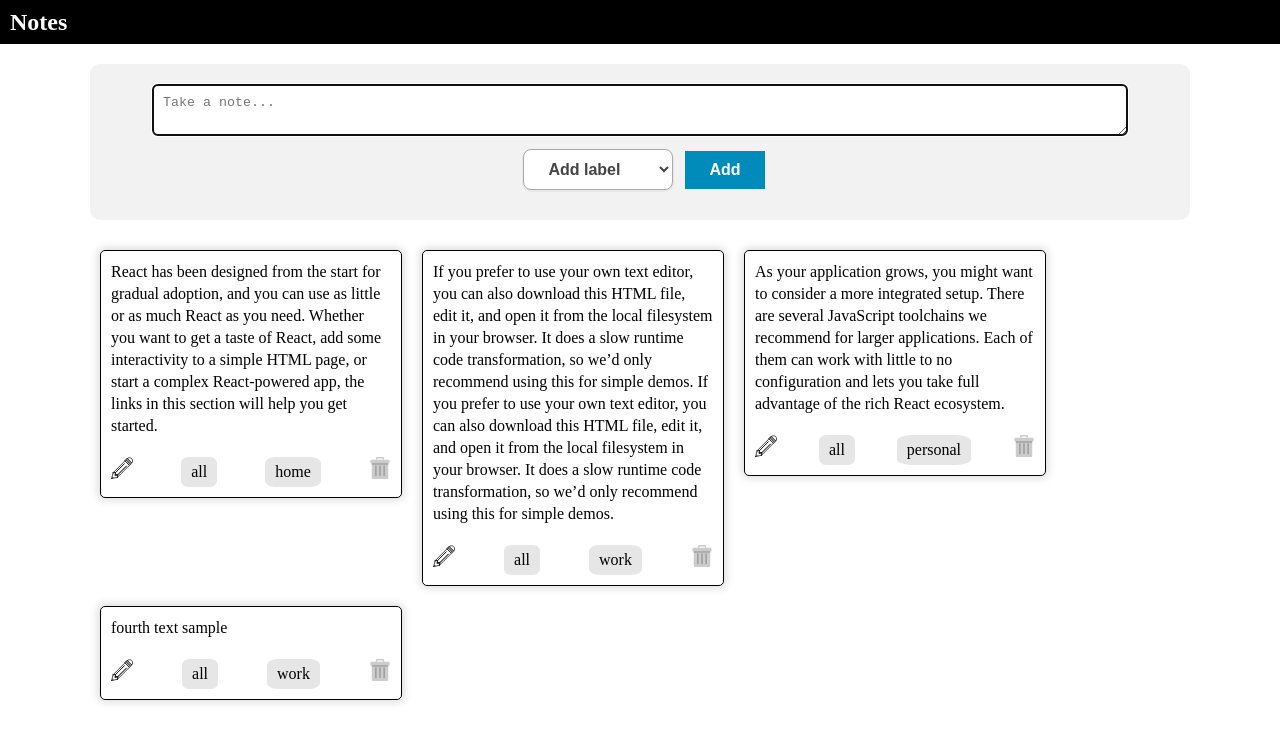
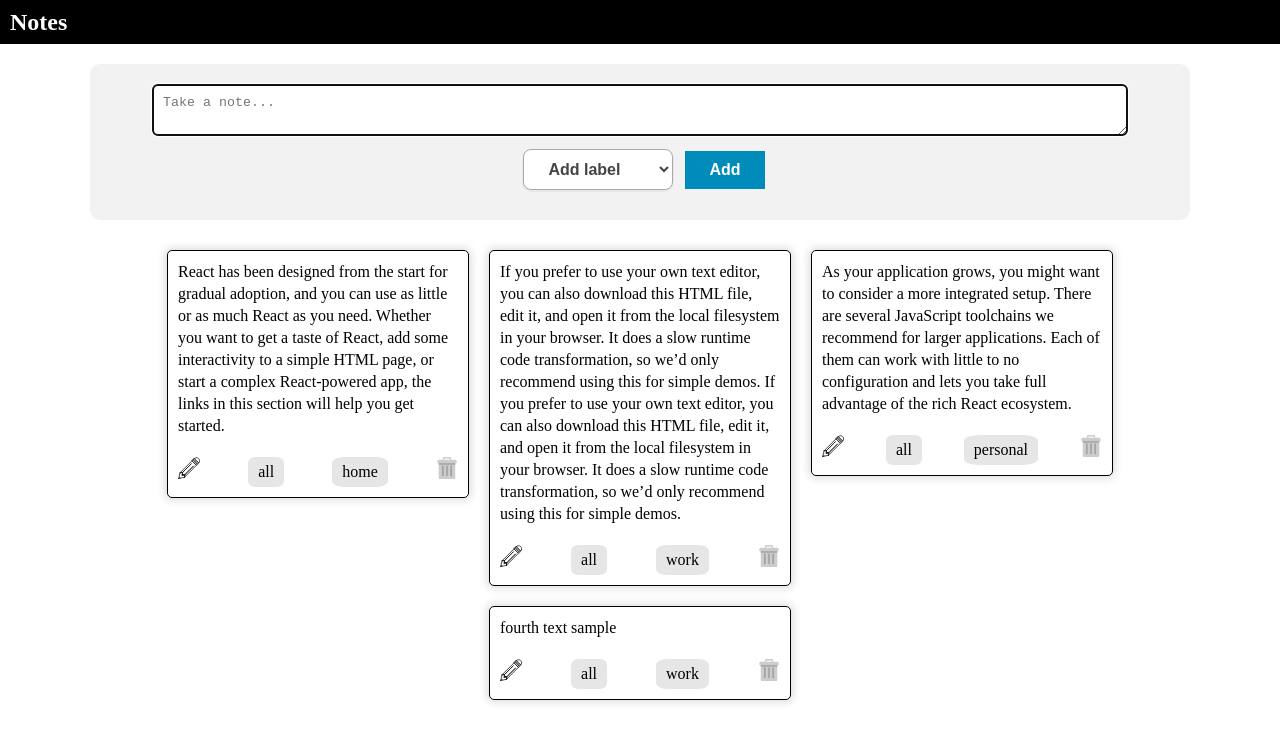
Before and after one commit to 1kvsn/note-wysa, a React (Create React App) app: page / in a window 1280 px wide. Shown: the top 742 px of the page. Built offline with nearby package versions, Linux system fonts and the light colour scheme.

Commit message:
Change rows of textArea and center the notes

```diff
--- a/src/App.scss
+++ b/src/App.scss
@@ -9,7 +9,6 @@ $primary-bg: #f2f2f2;
 // header styles
 
 .header {
-	// width: 100vw;
 	background-color: black;
 	padding: 10px;
 
@@ -72,7 +71,7 @@ $primary-bg: #f2f2f2;
 	display: flex;
 	flex-wrap: wrap;
 	// justify-items: left;
-	// justify-content: center;
+	justify-content: center;
 
 	.note {
 		width: 280px;
--- a/src/components/Notes.js
+++ b/src/components/Notes.js
@@ -80,7 +80,7 @@ const Notes = () => {
 					<textarea
 						autoFocus
 						onChange={e => setInputText(e.target.value)}
-						rows={inputText ? 4 : 2}
+						rows={inputText ? 6 : 2}
 						placeholder="Take a note..."
 						value={inputText}
 						className="input"
```
